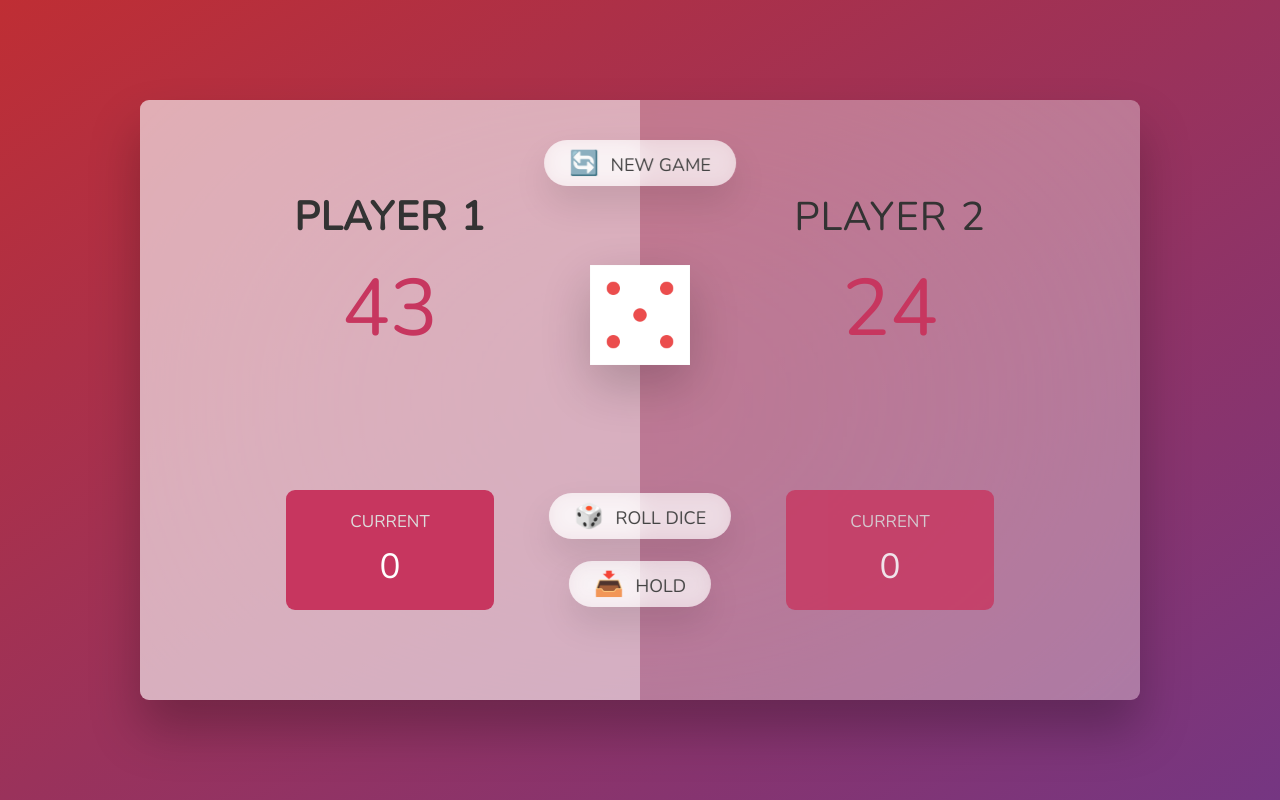
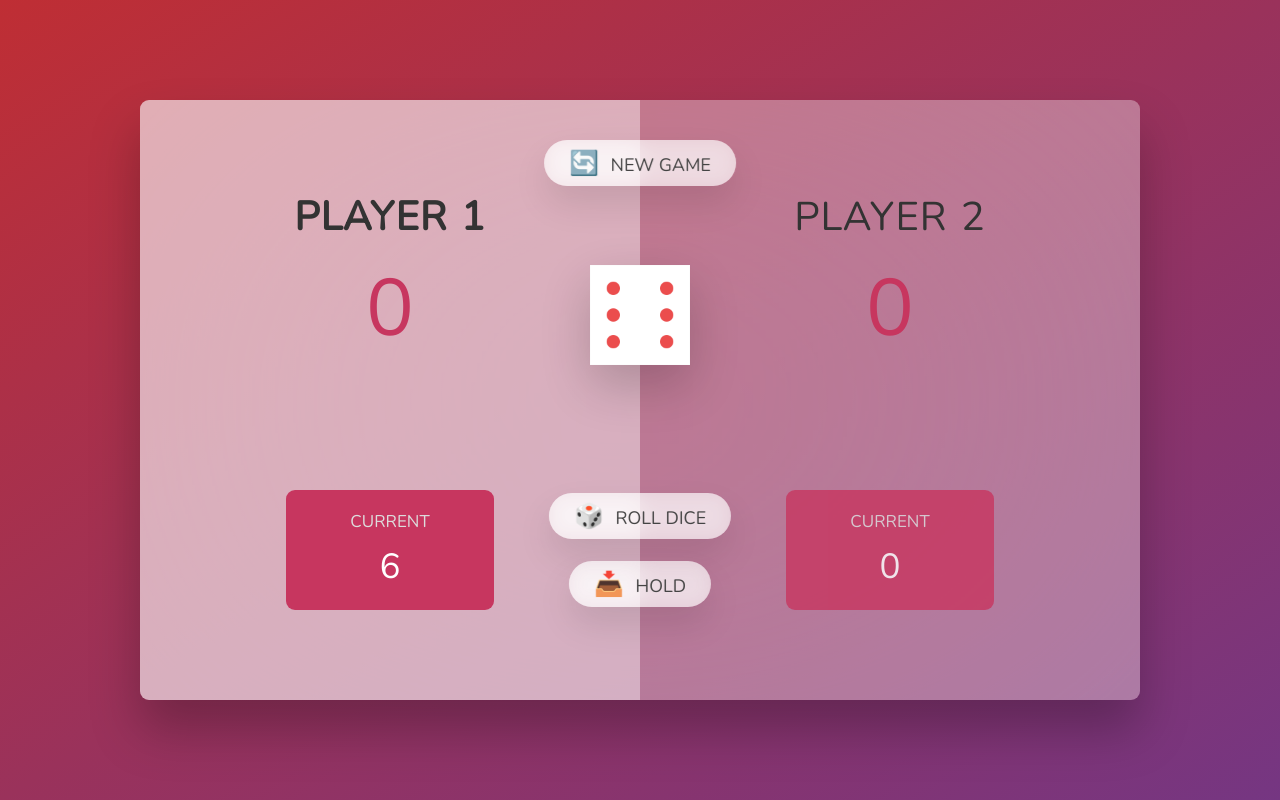
Before and after one commit to Tgaray/JavaScript-course, a plain HTML site: page 07-Pig-Game/starter/index.html in a window 1280 px wide. Both pictures are taken after a click on the button "🎲 ROLL DICE". Drawn offline with nearby package versions, Linux system fonts and the light colour scheme.

Commit message:
Section 7 Pig Game
-Selecting of elements
-Btnroll function for random dice number
-Show the right dice image
-Check if its 1 switch active player and add score to the active player

```diff
--- a/07-Pig-Game/starter/script.js
+++ b/07-Pig-Game/starter/script.js
@@ -1 +1,51 @@
 'use strict';
+
+//Selecting elements
+const score0El = document.getElementById('score--0');
+const score1El = document.getElementById('score--1');
+const current0El = document.getElementById('current--0');
+const current1El = document.getElementById('current--1');
+const diceEl = document.querySelector('.dice');
+const btnNew = document.querySelector('.btn--new');
+const btnRoll = document.querySelector('.btn--roll');
+const btnHold = document.querySelector('.btn--hold');
+const player = document.querySelectorAll('.player--active');
+let currentScore0 = 0;
+let currentScore1 = 0;
+let bool = true;
+
+console.log(player);
+//Starting conditions
+diceEl.classList.add('hidden');
+score0El.textContent = 0;
+score1El.textContent = 0;
+
+//functions
+
+//Event handlers
+//btnNew.addEventListener('click');
+btnRoll.addEventListener('click', function () {
+  //1. Generate random dice roll
+  let diceRoll = Math.trunc(Math.random() * 6 + 1);
+  console.log(diceRoll);
+
+  //2. Show the corresponding dice
+  diceEl.classList.remove('hidden');
+  diceEl.src = `dice-${diceRoll}.png`;
+
+  //3. Check for rolled 1: if true switch to next player
+  if (diceRoll !== 1) {
+    //Add dice to the current score
+    if (bool) {
+      current0El.textContent = currentScore0 += diceRoll;
+    } else {
+      current1El.textContent = currentScore1 += diceRoll;
+    }
+  } else {
+    bool = !bool;
+    console.log(bool);
+  }
+  //Check which player is active
+});
+
+//btnHold.addEventListener('click');
--- a/07-Pig-Game/starter/style.css
+++ b/07-Pig-Game/starter/style.css
@@ -165,3 +165,7 @@ main {
   font-weight: 700;
   color: #c7365f;
 }
+
+.hidden {
+  display: none;
+}
```
